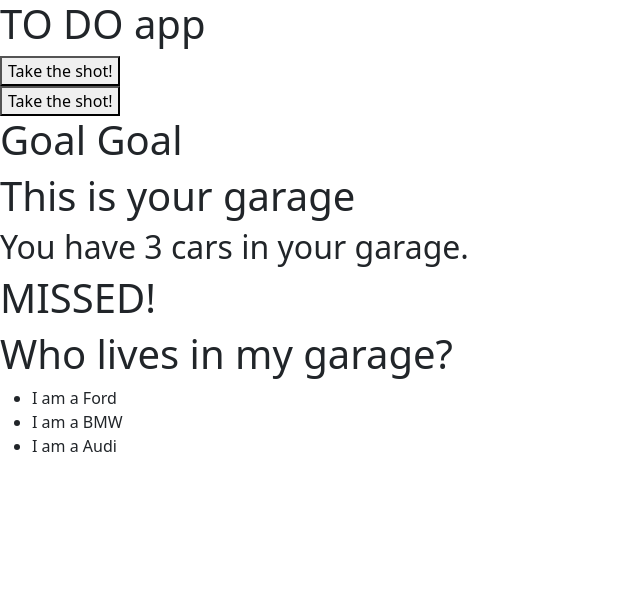
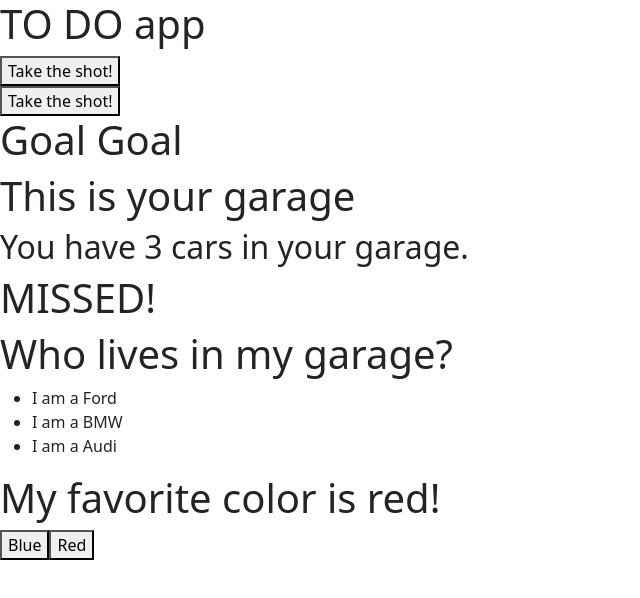
Before and after one commit to ashrockk/todo-app, a React (Create React App) app in the folder frontend/: page / in a window 1280 px wide. Shown: the top 598 px of the page, without its empty margins (0-640 px from the left). Built offline with nearby package versions, Linux system fonts and the light colour scheme.

Commit message:
Hooks usage for the first time.

```diff
--- a/frontend/src/App.js
+++ b/frontend/src/App.js
@@ -5,6 +5,7 @@ import Example3 from "./components/Example3";
 import Garage from "./components/Example4";
 import Example5 from "./components/Example5";
 import Example6 from "./components/Example6";
+import Example7 from "./components/Example7";
 const cars = ["BMW", "Audi", "Mercedes"];
 
 function App() {
@@ -18,6 +19,7 @@ function App() {
       <Garage cars={cars} />
       <Example5 isGoal={false} />
       <Example6 />
+      <Example7 />
     </>
   );
 }
--- /dev/null
+++ b/frontend/src/components/Example7.js
@@ -0,0 +1,21 @@
+//hooks
+//rfce
+
+import React, { useState } from "react";
+
+function Example7() {
+  const [color, setColor] = useState("red");
+  return (
+    <>
+      <h1>My favorite color is {color}!</h1>
+      <button type="button" onClick={() => setColor("blue")}>
+        Blue
+      </button>
+      <button type="button" onClick={() => setColor("red")}>
+        Red
+      </button>
+    </>
+  );
+}
+
+export default Example7;
```
